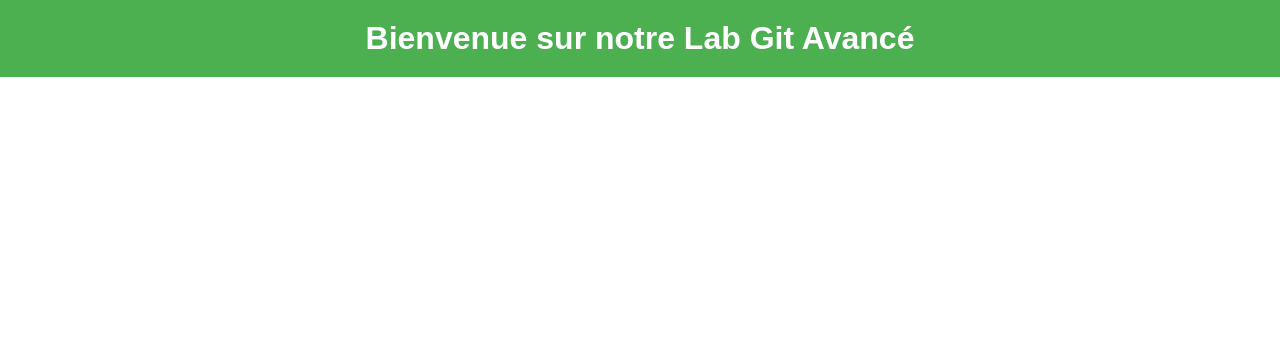
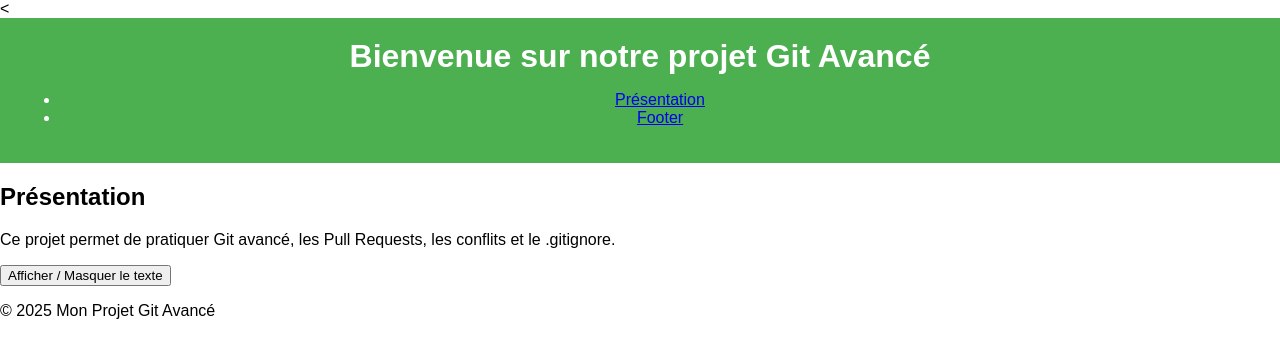
Before and after one commit to Rosita1709/lab-git-avance-osl, a plain HTML site: page src/index.html in a window 1280 px wide. Drawn offline with Linux system fonts and the light colour scheme.

Commit message:
feat(b-content): add footer, section présentation and toggle JS

```diff
--- a/src/index.html
+++ b/src/index.html
@@ -1,19 +1,43 @@
-<!DOCTYPE html>
+<<!DOCTYPE html>
 <html lang="fr">
 <head>
     <meta charset="UTF-8">
     <meta name="viewport" content="width=device-width, initial-scale=1.0">
-    <title> Mon Lab Git Avancé</title>
+    <title>Projet Git Avancé</title>
     <link rel="stylesheet" href="../styles/main.css">
 </head>
 <body>
+    <!-- Header déjà créé par Étudiant A -->
+    <header>
+        <h1>Bienvenue sur notre projet Git Avancé</h1>
+        <nav>
+            <ul>
+                <li><a href="#presentation">Présentation</a></li>
+                <li><a href="#footer">Footer</a></li>
+            </ul>
+        </nav>
+    </header>
 
-<header>
-    <h1>Bienvenue sur notre Lab Git Avancé</h1>
-</header>
+    <!-- Section Présentation (Étudiant B) -->
+    <section id="presentation">
+        <h2>Présentation</h2>
+        <p>Ce projet permet de pratiquer Git avancé, les Pull Requests, les conflits et le .gitignore.</p>
+    </section>
 
+    <!-- Bouton et texte interactif -->
+    <section>
+        <button id="toggleBtn">Afficher / Masquer le texte</button>
+        <p id="toggleText" style="display: none;">
+            Ceci est un texte interactif qui peut être masqué ou affiché.
+        </p>
+    </section>
 
+    <!-- Footer -->
+    <footer>
+        <p>&copy; 2025 Mon Projet Git Avancé</p>
+    </footer>
 
-<script src="../scripts/main.js"></script>
+    <!-- Lien vers le script JS -->
+    <script src="../scripts/main.js"></script>
 </body>
 </html>
```
